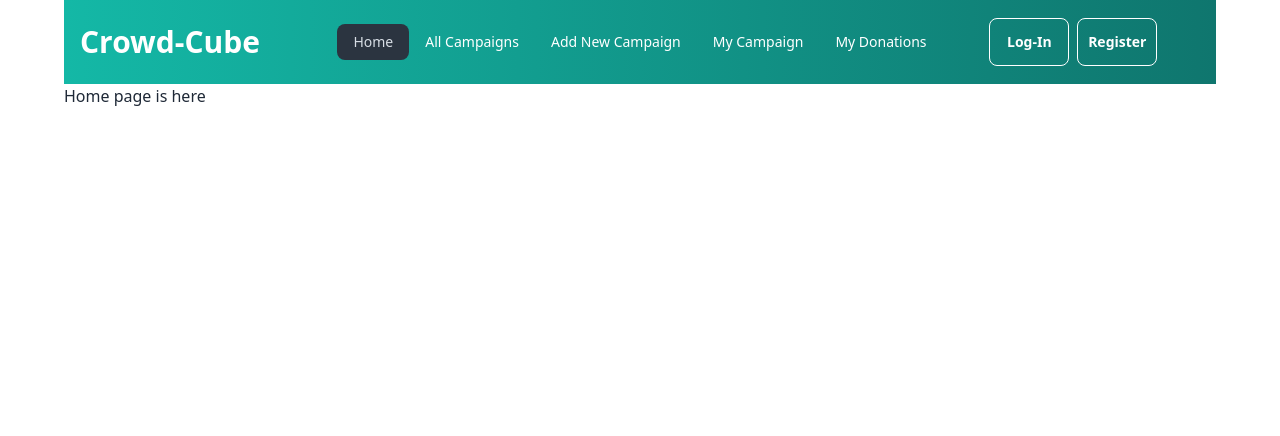
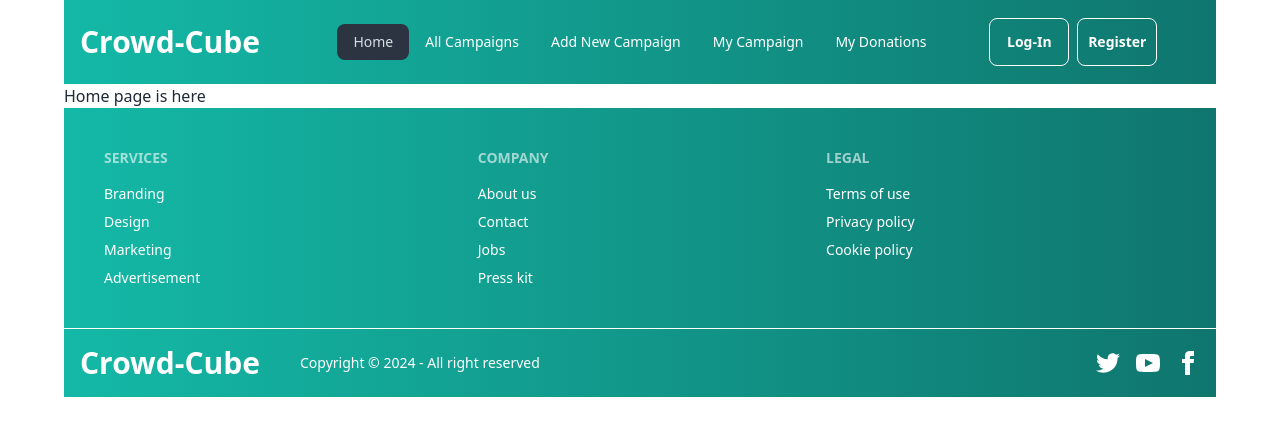
Before and after one commit to MehediBytes/crowd-cube-client, a React (Vite) app: page / in a window 1280 px wide. Shown: the top 436 px of the page. Built offline with nearby package versions, Linux system fonts and the light colour scheme.

Commit message:
Completing footer section

```diff
--- /dev/null
+++ b/src/components/Footer.jsx
@@ -0,0 +1,73 @@
+import React from 'react';
+
+const Footer = () => {
+    return (
+        <div>
+            <footer className="footer bg-gradient-to-r from-teal-500 to-teal-700 text-white p-10">
+                <nav>
+                    <h6 className="footer-title">Services</h6>
+                    <a className="link link-hover">Branding</a>
+                    <a className="link link-hover">Design</a>
+                    <a className="link link-hover">Marketing</a>
+                    <a className="link link-hover">Advertisement</a>
+                </nav>
+                <nav>
+                    <h6 className="footer-title">Company</h6>
+                    <a className="link link-hover">About us</a>
+                    <a className="link link-hover">Contact</a>
+                    <a className="link link-hover">Jobs</a>
+                    <a className="link link-hover">Press kit</a>
+                </nav>
+                <nav>
+                    <h6 className="footer-title">Legal</h6>
+                    <a className="link link-hover">Terms of use</a>
+                    <a className="link link-hover">Privacy policy</a>
+                    <a className="link link-hover">Cookie policy</a>
+                </nav>
+            </footer>
+            <footer className="footer bg-gradient-to-r from-teal-500 to-teal-700 text-[#ffffff] border-white border-t items-center p-4">
+                <aside className="grid-flow-col items-center gap-10">
+                    <h1 className='text-white text-xl md:text-3xl font-extrabold'>Crowd-Cube</h1>
+                    <p>Copyright © {new Date().getFullYear()} - All right reserved</p>
+                </aside>
+                <nav className="grid-flow-col gap-4 md:place-self-center md:justify-self-end">
+                    <a>
+                        <svg
+                            xmlns="http://www.w3.org/2000/svg"
+                            width="24"
+                            height="24"
+                            viewBox="0 0 24 24"
+                            className="fill-current">
+                            <path
+                                d="M24 4.557c-.883.392-1.832.656-2.828.775 1.017-.609 1.798-1.574 2.165-2.724-.951.564-2.005.974-3.127 1.195-.897-.957-2.178-1.555-3.594-1.555-3.179 0-5.515 2.966-4.797 6.045-4.091-.205-7.719-2.165-10.148-5.144-1.29 2.213-.669 5.108 1.523 6.574-.806-.026-1.566-.247-2.229-.616-.054 2.281 1.581 4.415 3.949 4.89-.693.188-1.452.232-2.224.084.626 1.956 2.444 3.379 4.6 3.419-2.07 1.623-4.678 2.348-7.29 2.04 2.179 1.397 4.768 2.212 7.548 2.212 9.142 0 14.307-7.721 13.995-14.646.962-.695 1.797-1.562 2.457-2.549z"></path>
+                        </svg>
+                    </a>
+                    <a>
+                        <svg
+                            xmlns="http://www.w3.org/2000/svg"
+                            width="24"
+                            height="24"
+                            viewBox="0 0 24 24"
+                            className="fill-current">
+                            <path
+                                d="M19.615 3.184c-3.604-.246-11.631-.245-15.23 0-3.897.266-4.356 2.62-4.385 8.816.029 6.185.484 8.549 4.385 8.816 3.6.245 11.626.246 15.23 0 3.897-.266 4.356-2.62 4.385-8.816-.029-6.185-.484-8.549-4.385-8.816zm-10.615 12.816v-8l8 3.993-8 4.007z"></path>
+                        </svg>
+                    </a>
+                    <a>
+                        <svg
+                            xmlns="http://www.w3.org/2000/svg"
+                            width="24"
+                            height="24"
+                            viewBox="0 0 24 24"
+                            className="fill-current">
+                            <path
+                                d="M9 8h-3v4h3v12h5v-12h3.642l.358-4h-4v-1.667c0-.955.192-1.333 1.115-1.333h2.885v-5h-3.808c-3.596 0-5.192 1.583-5.192 4.615v3.385z"></path>
+                        </svg>
+                    </a>
+                </nav>
+            </footer>
+        </div>
+    );
+};
+
+export default Footer;
--- a/src/components/Navbar.jsx
+++ b/src/components/Navbar.jsx
@@ -31,7 +31,7 @@
                     </ul>
                 </div>
                 <div className=''>
-                    <Link to={"/"}><h1 className='text-white text-3xl font-extrabold'>Crowd-Cube</h1></Link>
+                    <Link to={"/"}><h1 className='text-white text-xl md:text-3xl font-extrabold'>Crowd-Cube</h1></Link>
                 </div>
             </div>
             <div className="navbar-center hidden lg:flex">
--- a/src/layouts/HomeLayout.jsx
+++ b/src/layouts/HomeLayout.jsx
@@ -1,6 +1,7 @@
 import React from 'react';
 import { Outlet } from 'react-router-dom';
 import Navbar from '../components/Navbar';
+import Footer from '../components/Footer';
 
 const HomeLayout = () => {
     return (
@@ -15,7 +16,7 @@
 
             {/* Footer */}
             <footer>
-
+                <Footer></Footer>
             </footer>
         </div>
     );
```
